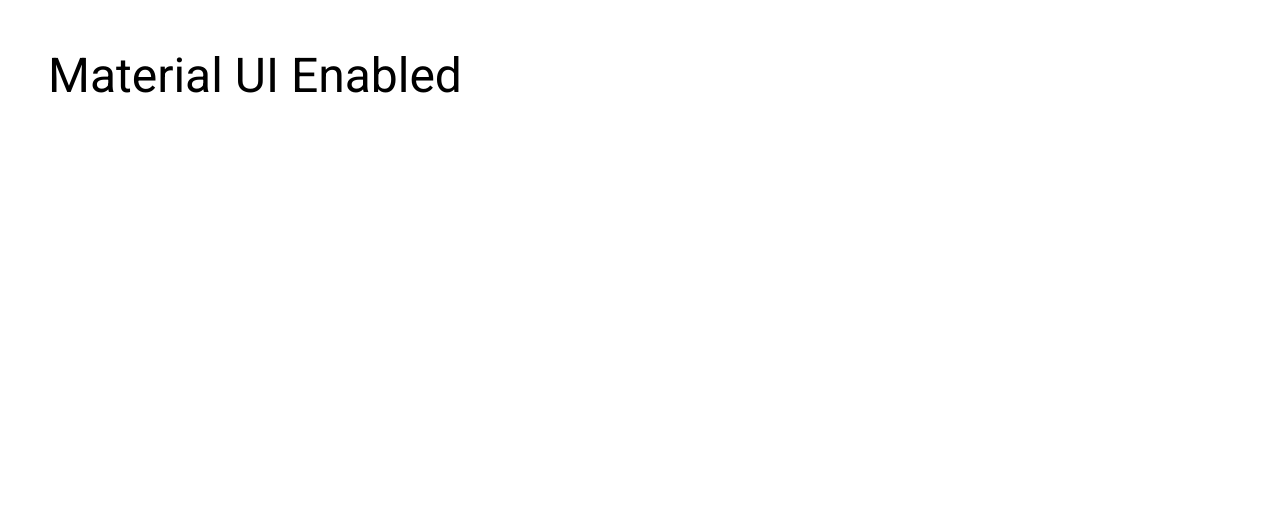
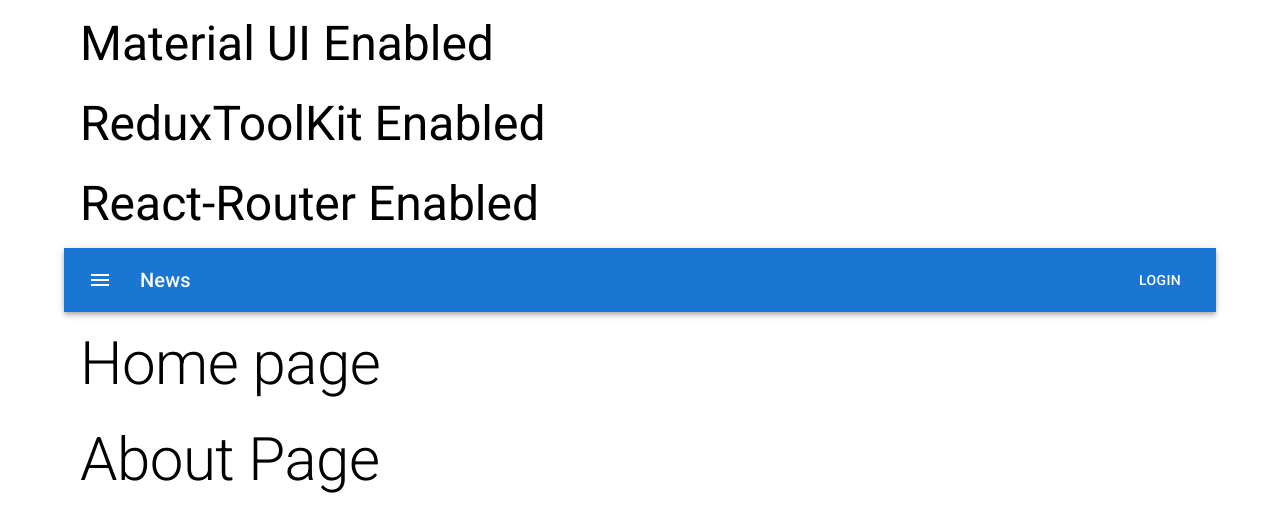
Before and after one commit to codeforboston/urban-league-heat-pump-accelerator, a React (Create React App) app in the folder frontend/front/: page / in a window 1280 px wide. Shown: the top 532 px of the page. Built offline with nearby package versions, Linux system fonts and the light colour scheme.

Commit message:
adding redux-toolkit

```diff
--- a/frontend/front/package.json
+++ b/frontend/front/package.json
@@ -7,7 +7,7 @@
     "@emotion/styled": "^11.10.0",
     "@mui/icons-material": "^5.8.4",
     "@mui/material": "^5.10.1",
-    "@reduxjs/toolkit": "^1.8.4",
+    "@reduxjs/toolkit": "^1.8.5",
     "@testing-library/jest-dom": "^5.14.1",
     "@testing-library/react": "^13.0.0",
     "@testing-library/user-event": "^13.2.1",
--- a/frontend/front/src/App.js
+++ b/frontend/front/src/App.js
@@ -1,12 +1,55 @@
 import "./App.css";
 import Box from "@mui/material/Box";
-import { Typography } from "@mui/material";
+import {
+  AppBar,
+  Button,
+  Container,
+  IconButton,
+  Toolbar,
+  Typography,
+} from "@mui/material";
+import MenuIcon from "@mui/icons-material/Menu";
+import Home from "./pages/home/Home";
+import About from "./pages/about/About";
 
 function App() {
   return (
-    <Box p={3} m={3}>
-      <Typography variant='h3'>Material UI Enabled</Typography>
-    </Box>
+    <Container>
+      <Box p={1} m={1}>
+        <Typography variant='h3'>Material UI Enabled</Typography>
+      </Box>
+      <Box p={1} m={1}>
+        <Typography variant='h3'>ReduxToolKit Enabled</Typography>
+      </Box>
+      <Box p={1} m={1}>
+        <Typography variant='h3'>React-Router Enabled</Typography>
+      </Box>
+      <Box sx={{ flexGrow: 1 }}>
+        <AppBar position='static'>
+          <Toolbar>
+            <IconButton
+              size='large'
+              edge='start'
+              color='inherit'
+              aria-label='menu'
+              sx={{ mr: 2 }}
+            >
+              <MenuIcon />
+            </IconButton>
+            <Typography variant='h6' component='div' sx={{ flexGrow: 1 }}>
+              News
+            </Typography>
+            <Button color='inherit'>Login</Button>
+          </Toolbar>
+        </AppBar>
+      </Box>
+      <Box>
+        <Home />
+      </Box>
+      <Box>
+        <About />
+      </Box>
+    </Container>
   );
 }
 
--- /dev/null
+++ b/frontend/front/src/features/about/aboutSlice.js
@@ -0,0 +1,16 @@
+import { createSlice } from "@reduxjs/toolkit";
+
+const initialState = {
+  pageArray: [],
+  title: "About Page",
+  isLoading: true,
+};
+
+const aboutSlice = createSlice({
+  name: "about",
+  initialState: initialState,
+});
+
+console.log(aboutSlice);
+
+export default aboutSlice.reducer;
--- /dev/null
+++ b/frontend/front/src/features/home/homeSlice.js
@@ -0,0 +1,16 @@
+import { createSlice } from "@reduxjs/toolkit";
+
+const initialState = {
+  pageArray: [],
+  title: "Home page",
+  isLoading: true,
+};
+
+const homeSlice = createSlice({
+  name: "home",
+  initialState: initialState,
+});
+
+console.log(homeSlice);
+
+export default homeSlice.reducer;
--- a/frontend/front/src/index.js
+++ b/frontend/front/src/index.js
@@ -1,13 +1,17 @@
-import React from 'react';
-import ReactDOM from 'react-dom/client';
-import './index.css';
-import App from './App';
-import reportWebVitals from './reportWebVitals';
+import React from "react";
+import ReactDOM from "react-dom/client";
+import "./index.css";
+import App from "./App";
+import reportWebVitals from "./reportWebVitals";
+import { store } from "./redux/store";
+import { Provider } from "react-redux";
 
-const root = ReactDOM.createRoot(document.getElementById('root'));
+const root = ReactDOM.createRoot(document.getElementById("root"));
 root.render(
   <React.StrictMode>
-    <App />
+    <Provider store={store}>
+      <App />
+    </Provider>
   </React.StrictMode>
 );
 
--- /dev/null
+++ b/frontend/front/src/pages/about/About.js
@@ -0,0 +1,16 @@
+import React from "react";
+import { Typography, Box } from "@mui/material";
+import { useSelector } from "react-redux";
+
+const About = () => {
+  const { title } = useSelector((state) => state.about);
+
+  console.log(title);
+  return (
+    <Box p={1} m={1}>
+      <Typography variant='h2'>{title} </Typography>
+    </Box>
+  );
+};
+
+export default About;
--- /dev/null
+++ b/frontend/front/src/pages/home/Home.js
@@ -0,0 +1,15 @@
+import React from "react";
+import { Typography, Box } from "@mui/material";
+import { useSelector } from "react-redux";
+
+const Home = () => {
+  const { title } = useSelector((state) => state.home);
+
+  return (
+    <Box p={1} m={1}>
+      <Typography variant='h2'>{title} </Typography>
+    </Box>
+  );
+};
+
+export default Home;
--- /dev/null
+++ b/frontend/front/src/redux/store.js
@@ -0,0 +1,10 @@
+import { configureStore } from "@reduxjs/toolkit";
+import homeReducer from "../features/home/homeSlice";
+import aboutReducer from "../features/about/aboutSlice";
+
+export const store = configureStore({
+  reducer: {
+    home: homeReducer,
+    about: aboutReducer,
+  },
+});
```
Also changed, not shown: 1 other file (tests, documents, lock files or other folders).
